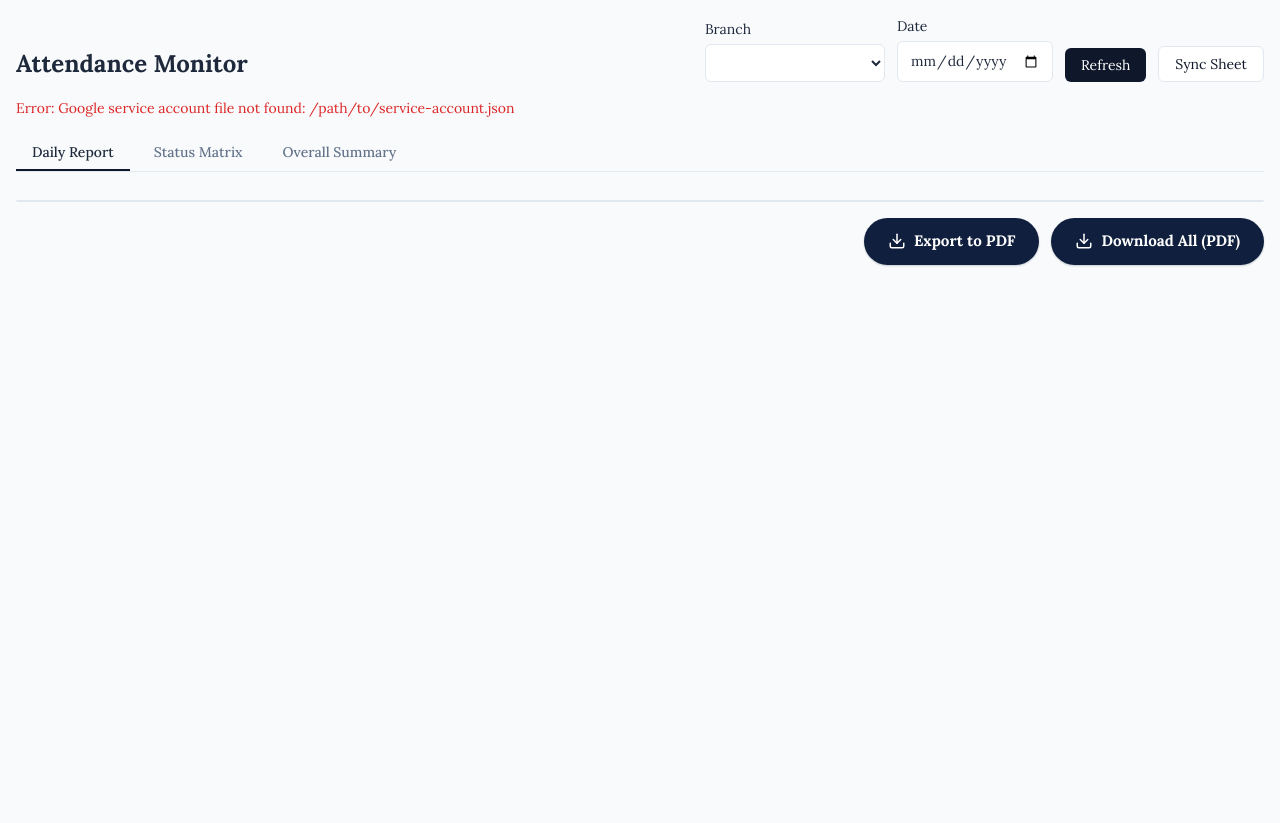
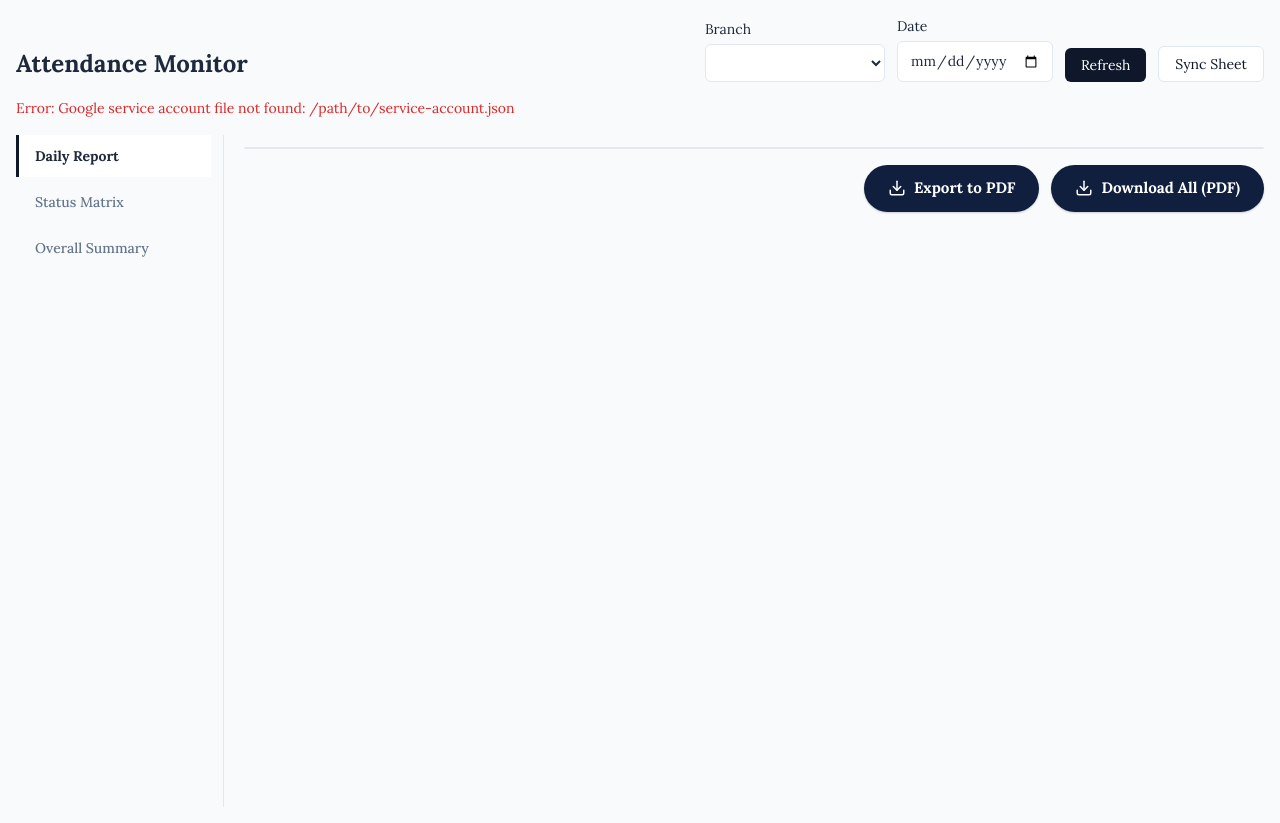
Before and after one commit to bananharappulan-beep/Attendance-Monitor, a Flask app: page / in a window 1280 px wide. Before the commit the page ends 267 px from the top, so only its background shows below. Run offline with Flask 3, Linux system fonts and the light colour scheme; lists and menus that the app fills with data are empty; some libraries are stand-ins or nearby versions.

Commit message:
side bar

```diff
--- a/static/css/style.css
+++ b/static/css/style.css
@@ -64,19 +64,25 @@ select { min-width: 180px; }
 .msg { font-size: .875rem; color: var(--muted); min-height: 1.3em; }
 .msg.error { color: var(--red); }
 
-/* tabs */
-.tabs { display: flex; gap: .5rem; border-bottom: 1px solid var(--border); }
+/* navigation and workspace */
+.app-layout { display: grid; grid-template-columns: 13rem minmax(0, 1fr); gap: 1.25rem; align-items: start; }
+.sidebar { min-height: calc(100vh - 8rem); border-right: 1px solid var(--border); padding-right: .75rem; }
+.tabs { display: flex; flex-direction: column; gap: .25rem; }
 .tab {
-  padding: .5rem 1rem;
-  background: none;
+  width: 100%;
+  padding: .75rem 1rem;
+  background: transparent;
   border: 0;
-  border-bottom: 2px solid transparent;
+  border-left: 3px solid transparent;
   font-size: .875rem;
   font-weight: 500;
   color: var(--muted);
   cursor: pointer;
+  text-align: left;
 }
-.tab.active { color: var(--text); border-bottom-color: var(--dark); }
+.tab:hover { background: #fff; color: var(--text); }
+.tab.active { color: var(--text); background: #fff; border-left-color: var(--dark); font-weight: 700; }
+.workspace { min-width: 0; }
 
 /* summary cards */
 .cards { display: grid; grid-template-columns: repeat(3, 1fr); gap: .75rem; margin-bottom: .75rem; }
@@ -117,6 +123,13 @@ select { min-width: 180px; }
   .cards { grid-template-columns: 1fr; }
   select { min-width: 140px; }
 }
+@media (max-width: 760px) {
+  .app-layout { grid-template-columns: minmax(0, 1fr); gap: .75rem; }
+  .sidebar { min-height: 0; border-right: 0; border-bottom: 1px solid var(--border); padding: 0 0 .5rem; }
+  .tabs { flex-direction: row; overflow-x: auto; }
+  .tab { width: auto; flex: 0 0 auto; border-left: 0; border-bottom: 2px solid transparent; padding: .5rem .75rem; white-space: nowrap; }
+  .tab.active { border-left-color: transparent; border-bottom-color: var(--dark); }
+}
 /* overall summary */
 .total-row td { font-weight: 700; background: var(--head); }
 
--- a/templates/index.html
+++ b/templates/index.html
@@ -25,12 +25,16 @@
 
   <div id="msg" class="msg"></div>
 
-  <nav class="tabs">
-    <button data-tab="daily" class="tab">Daily Report</button>
-    <button data-tab="matrix" class="tab">Status Matrix</button>
-    <button data-tab="summary" class="tab">Overall Summary</button>
-  </nav>
+  <div class="app-layout">
+    <aside class="sidebar">
+      <nav class="tabs" aria-label="Attendance views">
+        <button data-tab="daily" class="tab">Daily Report</button>
+        <button data-tab="matrix" class="tab">Status Matrix</button>
+        <button data-tab="summary" class="tab">Overall Summary</button>
+      </nav>
+    </aside>
 
+    <main class="workspace">
   <section id="daily">
     <div id="cards" class="cards"></div>
     <div class="table-wrap">
@@ -70,6 +74,8 @@
       </table>
     </div>
   </section>
+    </main>
+  </div>
 
 </div>
 <script src="https://cdnjs.cloudflare.com/ajax/libs/jspdf/2.5.1/jspdf.umd.min.js"></script>
```
